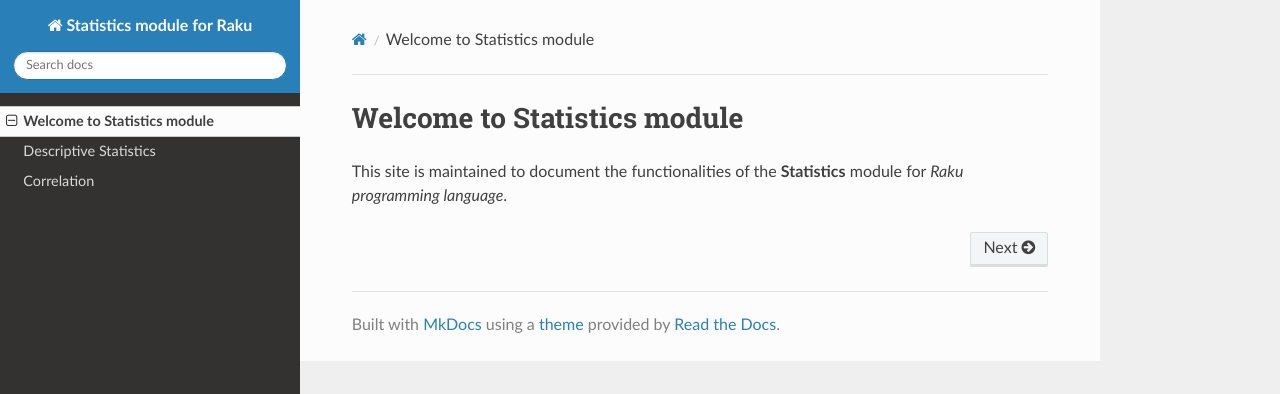
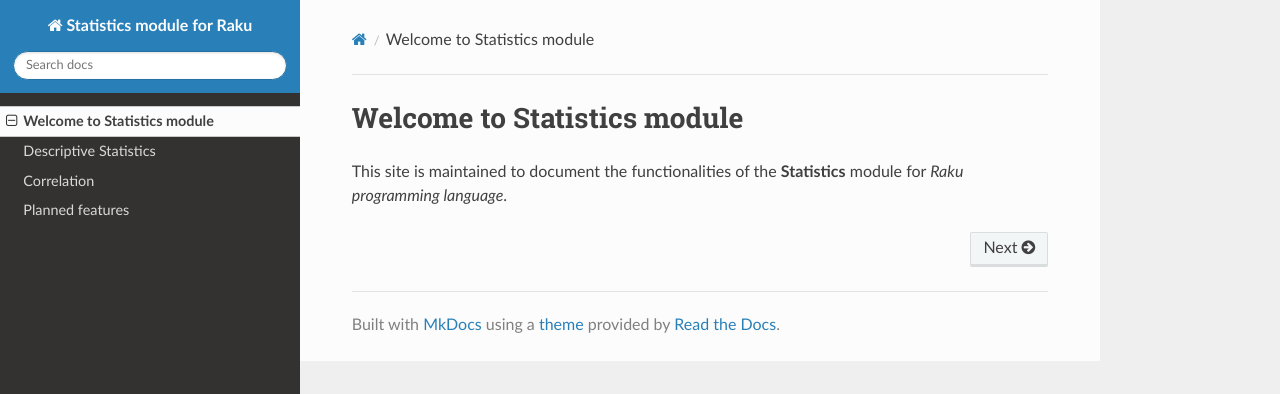
Before and after one commit to sumanstats/Statistics, an MkDocs documentation site: the page built from docs/index.md, in a window 1280 px wide. Shown: the top 394 px of the page. Built offline with MkDocs 1.6.1, drawn with Linux system fonts in a browser that asks for light colours; nearby versions of some CDN libraries.

Commit message:
move planned features to docs

```diff
--- a/mkdocs.yml
+++ b/mkdocs.yml
@@ -7,6 +7,7 @@ nav:
     - index.md
     - 'Descriptive Statistics': descriptive.md
     - 'Correlation': correlation.md
+    - 'Planned features': Planned_features.md
 markdown_extensions:
     - toc:
         permalink: "#"
```
Also changed, not shown: docs/Planned_features.md (renamed from Planned_features.md), 1 other file.
